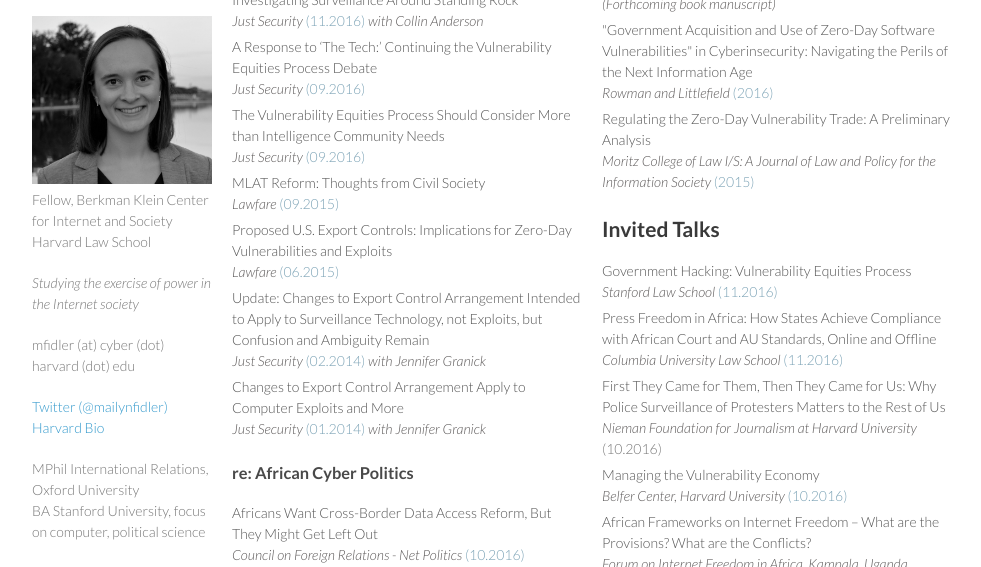
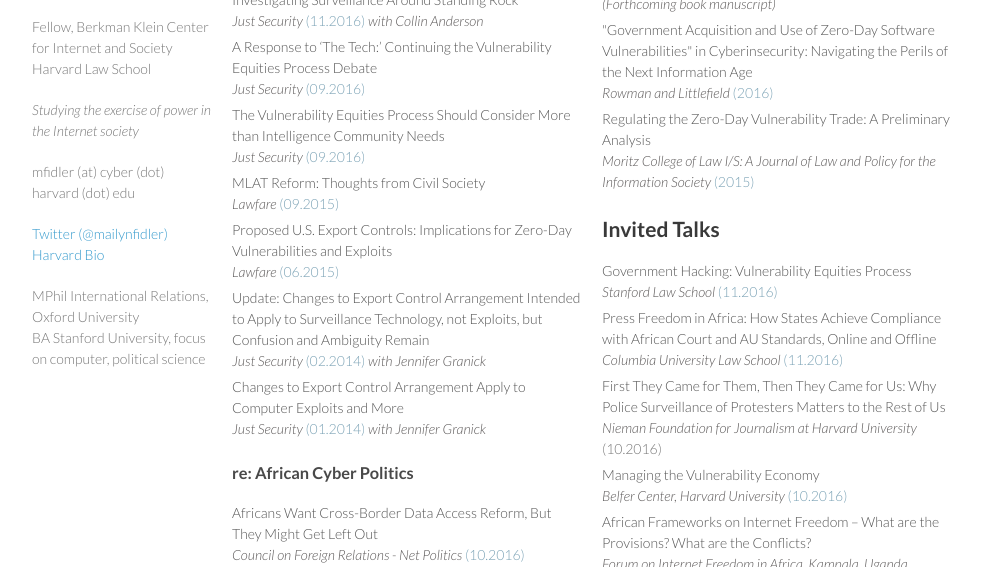
Before and after one commit to fidlerontheroof/ledger, a plain HTML site: page index.html in a window 1280 px wide. Shown: the part 150-717 px from the top of the page, without its empty margins (108-1089 px from the left). Drawn offline with Linux system fonts and the light colour scheme.

Commit message:
Update index.html

```diff
--- a/index.html
+++ b/index.html
@@ -18,7 +18,7 @@
     <div class="wrapper">
       <section class="header">
         <h1>Mailyn Fidler</h1>
-	<img src = "Headshot.jpg" alt = "[headshot]" />
+	<!--<img src = "Headshot.jpg" alt = "[headshot]" /> -->
         <div class="clear">
           <ul>
 		  <li>Fellow, Berkman Klein Center for Internet and Society <br> Harvard Law School</li><p></p>
```
